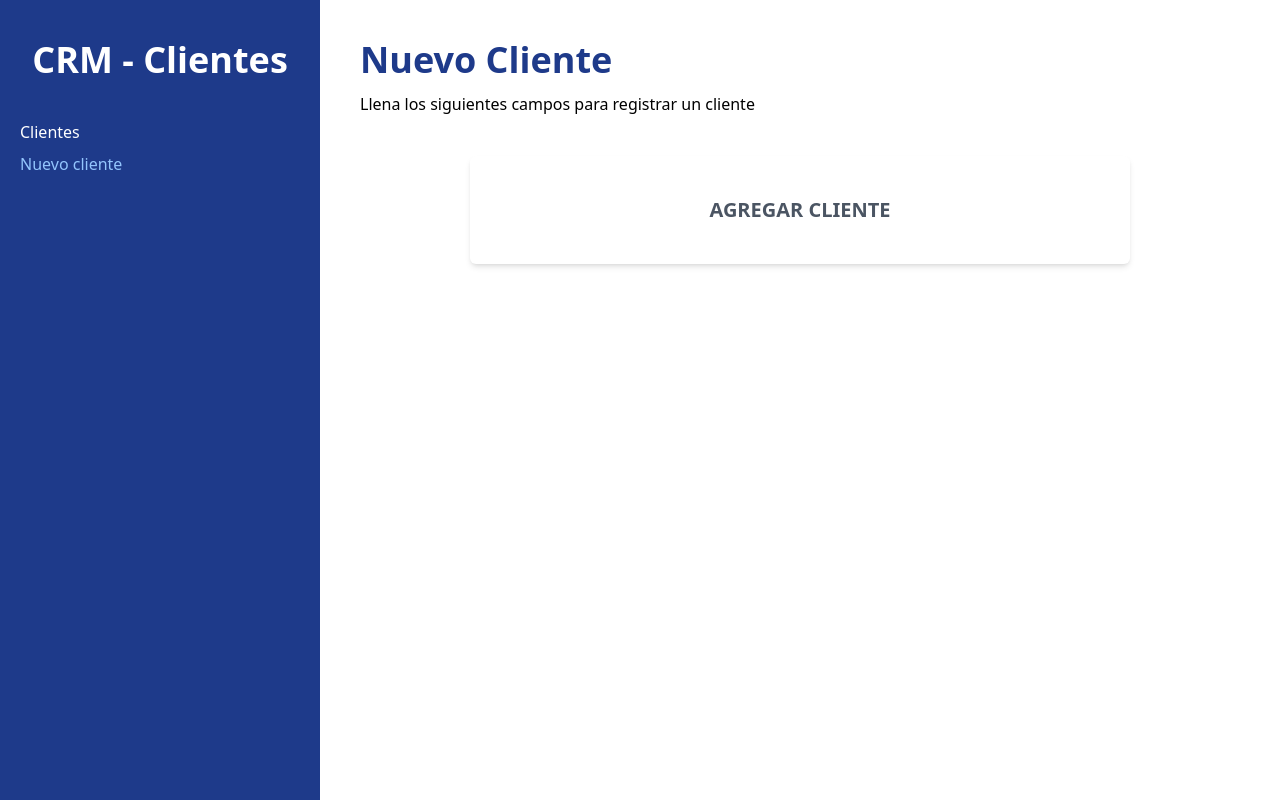
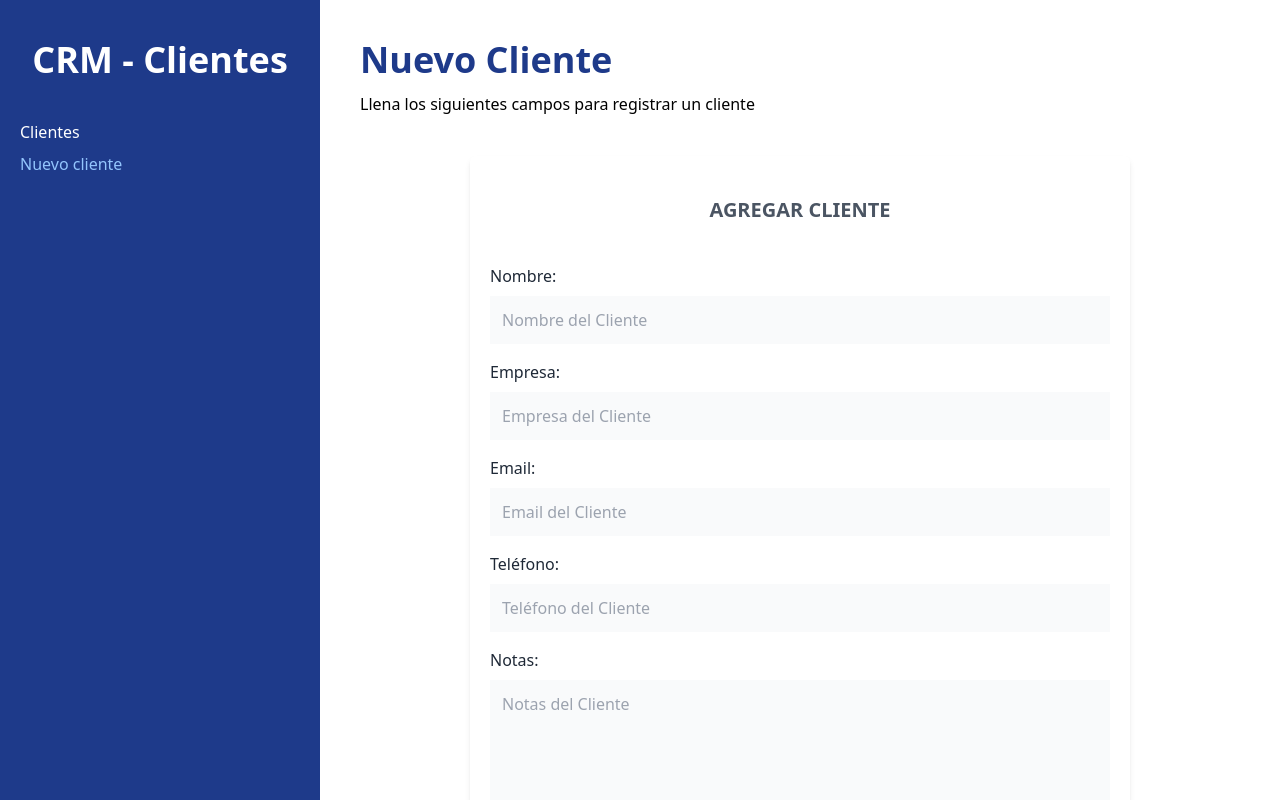
Before and after one commit to jocnn/crm, a React app: page /clientes/nuevo in a window 1280 px wide. Built offline with nearby package versions, Linux system fonts and the light colour scheme; the HTML template or start-up script is replaced by a standard one.

Commit message:
definiendo form, validacion y el componente alerta

```diff
--- /dev/null
+++ b/src/components/Alerta.jsx
@@ -0,0 +1,9 @@
+const Alerta = ({ children }) => {
+  return (
+    <div className="text-center my-4 bg-red-400 text-white font-bold uppercase p-1">
+      <p>{children}</p>
+    </div>
+  )
+}
+
+export default Alerta
--- a/src/components/Formulario.jsx
+++ b/src/components/Formulario.jsx
@@ -1,9 +1,131 @@
+import { Formik, Form, Field } from 'formik'
+import * as Yup from 'yup'
+
+import Alerta from './Alerta'
+
 const Formulario = () => {
+
+  const nuevoClienteScheme = Yup.object().shape({
+    nombre: Yup.string()
+      .min(3, 'El nombre es muy corto')
+      .max(20, 'El nombre es muy largo')
+      .required('El nombre del cliente es obligatorio'),
+    empresa: Yup.string().required('La empresa del cliente es obligatorio'),
+    email: Yup.string().email('Ingrese un email válido').required('El email es obligatorio'),
+    telefono: Yup.string()
+      .matches(
+        /^((\\+[1-9]{1,4}[ \\-]*)|(\\([0-9]{2,3}\\)[ \\-]*)|([0-9]{2,4})[ \\-]*)*?[0-9]{3,4}?[ \\-]*[0-9]{3,4}?$/,
+        'El número no es válido')
+  })
+
+  const handleSubmit = (valores) => {
+    console.log(valores)
+
+  }
+
   return (
     <div className="bg-white mt-10 px-5 py-10 rounded-md shadow-md md:w-3/4 mx-auto">
       <h1 className="text-gray-600 font-bold text-xl uppercase text-center">
         Agregar cliente
       </h1>
+      <Formik
+        initialValues={{
+          nombre: '',
+          empresa: '',
+          email: '',
+          telefono: '',
+          notas: ''
+        }}
+        onSubmit={ (values) => {
+          handleSubmit(values)
+
+        }}
+        validationSchema={nuevoClienteScheme}
+      >
+        { ({ errors, touched }) => {
+          return (
+          <Form className='mt-10'>
+            <div className='mb-4' >
+              <label className='text-gray-800' htmlFor="nombre">Nombre:</label>
+              <Field
+                id="nombre"
+                type="text"
+                name="nombre"
+                placeholder="Nombre del Cliente"
+                className="mt-2 block w-full p-3 bg-gray-50"
+              />
+              {
+                errors.nombre && touched.nombre ? (
+                  <Alerta>{errors.nombre}</Alerta>
+                ) : null
+              }
+            </div>
+            <div className='mb-4' >
+              <label className='text-gray-800' htmlFor="empresa">Empresa:</label>
+              <Field
+                id="empresa"
+                type="text"
+                name="empresa"
+                placeholder="Empresa del Cliente"
+                className="mt-2 block w-full p-3 bg-gray-50"
+              />
+              {
+                errors.empresa && touched.empresa ? (
+                  <Alerta>{errors.empresa}</Alerta>
+                ) : null
+              }
+            </div>
+            <div className='mb-4' >
+              <label className='text-gray-800' htmlFor="email">Email:</label>
+              <Field
+                id="email"
+                type="email"
+                name="email"
+                placeholder="Email del Cliente"
+                className="mt-2 block w-full p-3 bg-gray-50"
+              />
+              {
+                errors.email && touched.email ? (
+                  <Alerta>{errors.email}</Alerta>
+                ) : null
+              }
+            </div>
+            <div className='mb-4' >
+              <label className='text-gray-800' htmlFor="telefono">Teléfono:</label>
+              <Field
+                id="telefono"
+                type="tel"
+                name="telefono"
+                placeholder="Teléfono del Cliente"
+                className="mt-2 block w-full p-3 bg-gray-50"
+              />
+              {
+                errors.telefono && touched.telefono ? (
+                  <Alerta>{errors.telefono}</Alerta>
+                ) : null
+              }
+            </div>
+            <div className='mb-4' >
+              <label className='text-gray-800' htmlFor="notas">Notas:</label>
+              <Field
+                as="textarea"
+                id="notas"
+                type="text"
+                name="notas"
+                placeholder="Notas del Cliente"
+                className="mt-2 block w-full p-3 bg-gray-50 h-40"
+              />
+              {  }
+            </div>
+
+            <input
+              className="mt-5 w-full bg-blue-800 p-3 text-white uppercase font-bold text-lg"
+              type="submit"
+              value="Agregar Cliente"
+            />
+          </Form>
+        )}}
+      </Formik>
     </div>
   )
 }
```
